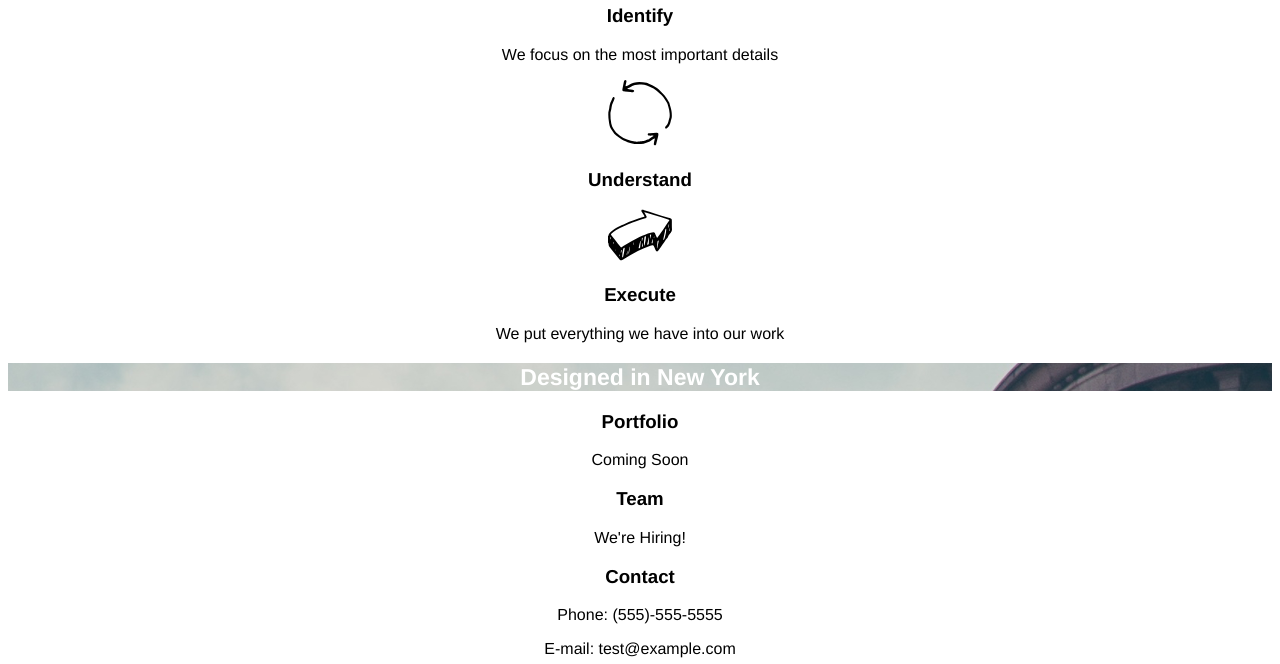
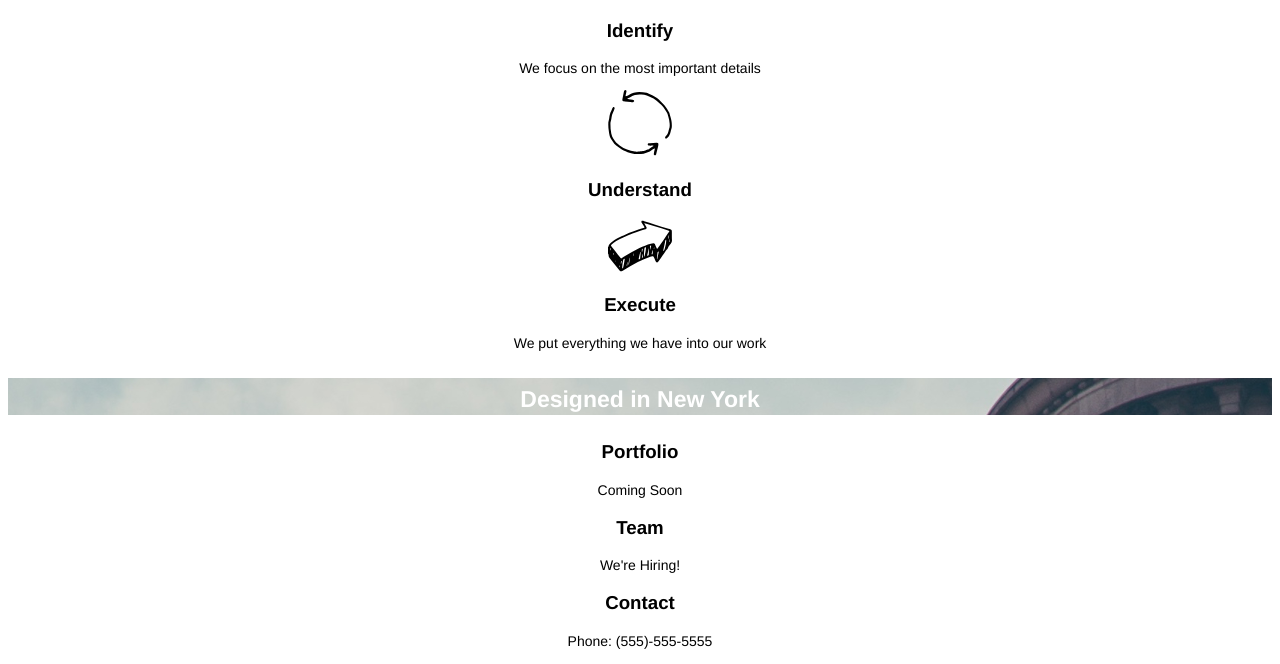
Before and after one commit to J9ml/broadway, a plain HTML site: page index.html in a window 1280 px wide. Shown: the part 463-1127 px from the top of the page. Drawn offline with Linux system fonts and the light colour scheme; files whose address does not match are found by name.

Commit message:
final final changes

```diff
--- a/resources/css/style.css
+++ b/resources/css/style.css
@@ -15,6 +15,19 @@ font-weight: bold;
 color: white;
 }
 
+h2
+{
+font-size: 32px;
+}
+
+h3
+{
+font-size 23px;
+}
+p
+{
+font-size: 14px;
+}
 .nav
 {
   color: white;
```
